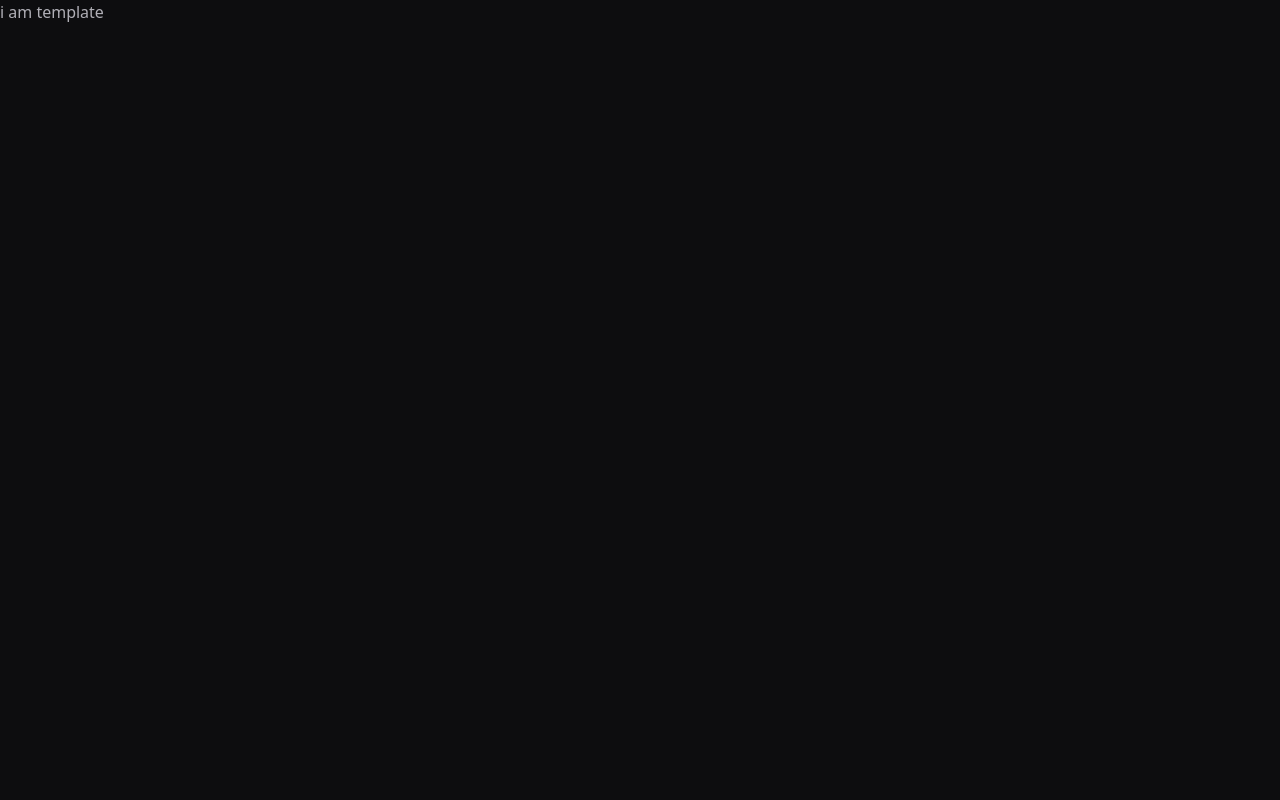
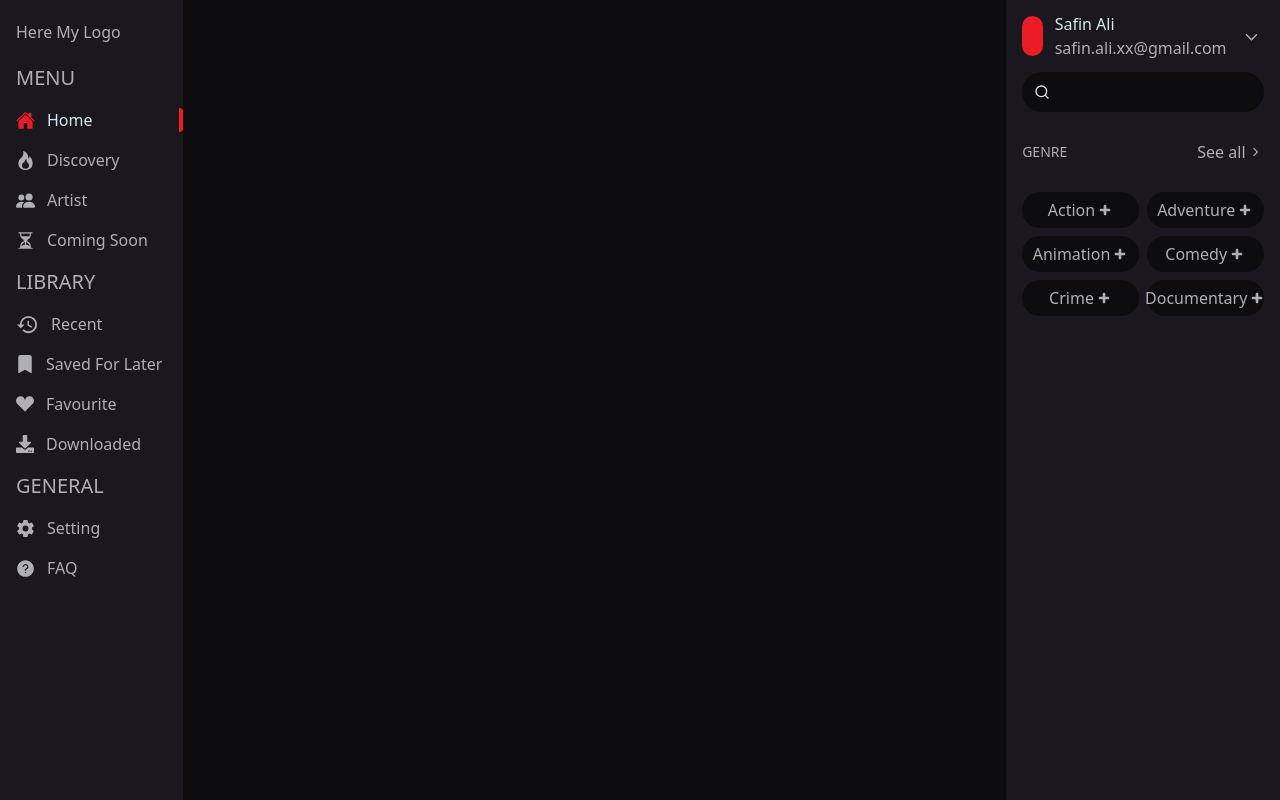
Before and after one commit to Safin-Ali/movies4u-front-end, a Next.js app: page / in a window 1280 px wide. Built offline with nearby package versions, Linux system fonts and the light colour scheme; a web font is replaced by a local one.

Commit message:
refactor: :art: new template Component for root or home page
that will be persist layout for all path and can be changed

```diff
--- a/src/app/template.tsx
+++ b/src/app/template.tsx
@@ -1,15 +1,34 @@
+import LeftSideNav from '@/components/CSR-Components/Appbar/Left-Side-Nav';
+import RightSideNav from '@/components/CSR-Components/Appbar/Right-Side-Nav';
 import React from 'react';
 
-export default function template ({
+export default async function Template({
 	children,
 }: {
 	children: React.ReactNode
 }) {
 
 	return (
-		<h1>
-			i am template
-			{children}
-		</h1>
+		<section
+			className={ `grid grid-cols-14` }
+		>
+			<div
+				className={ `col-span-2` }
+			>
+				<LeftSideNav />
+			</div>
+
+			<main
+				className={ `col-span-9 text-center` }
+			>
+				{children}
+			</main>
+
+			<div
+				className={ `col-span-3` }
+			>
+				<RightSideNav />
+			</div>
+		</section>
 	);
 }
```
